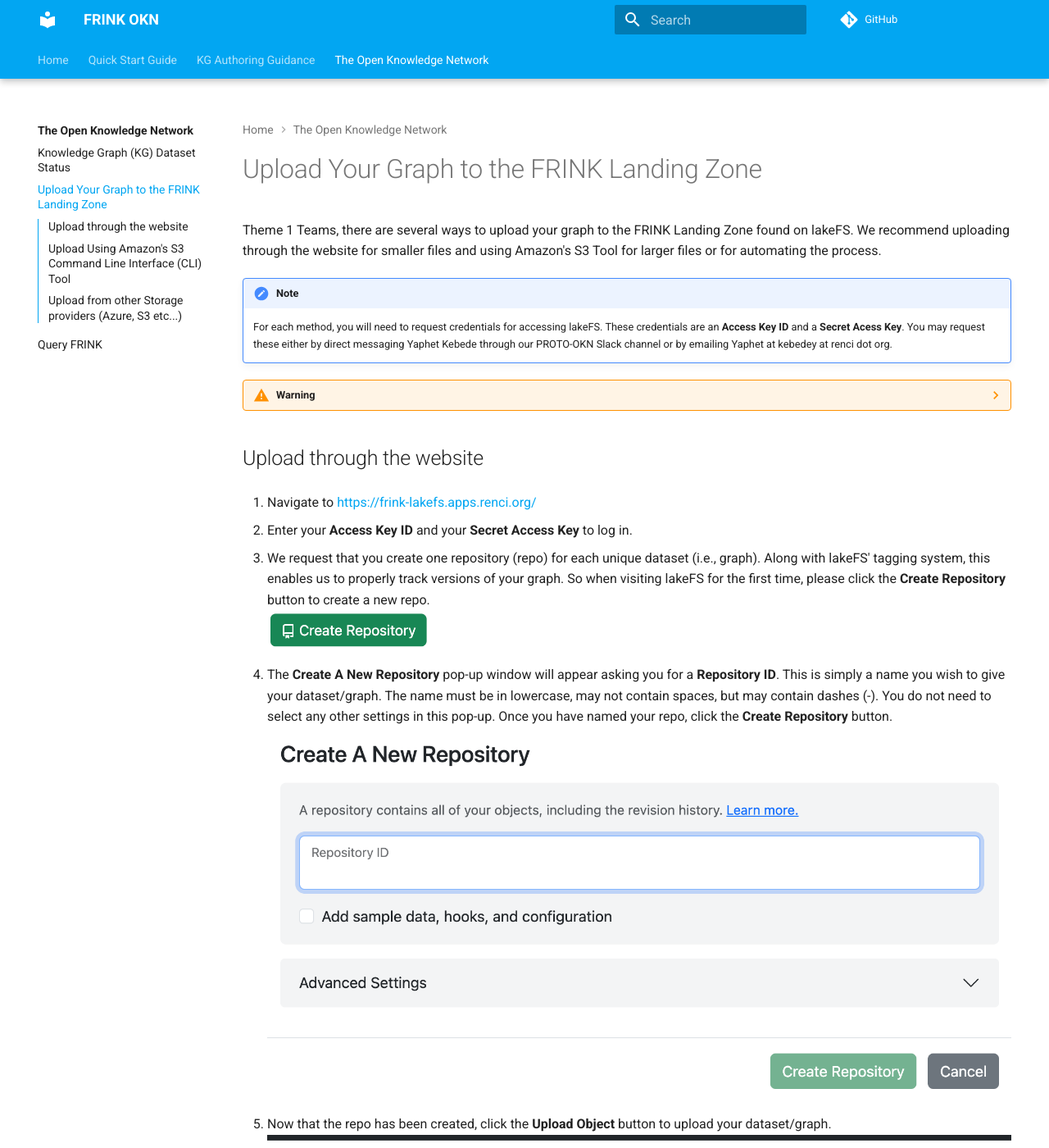
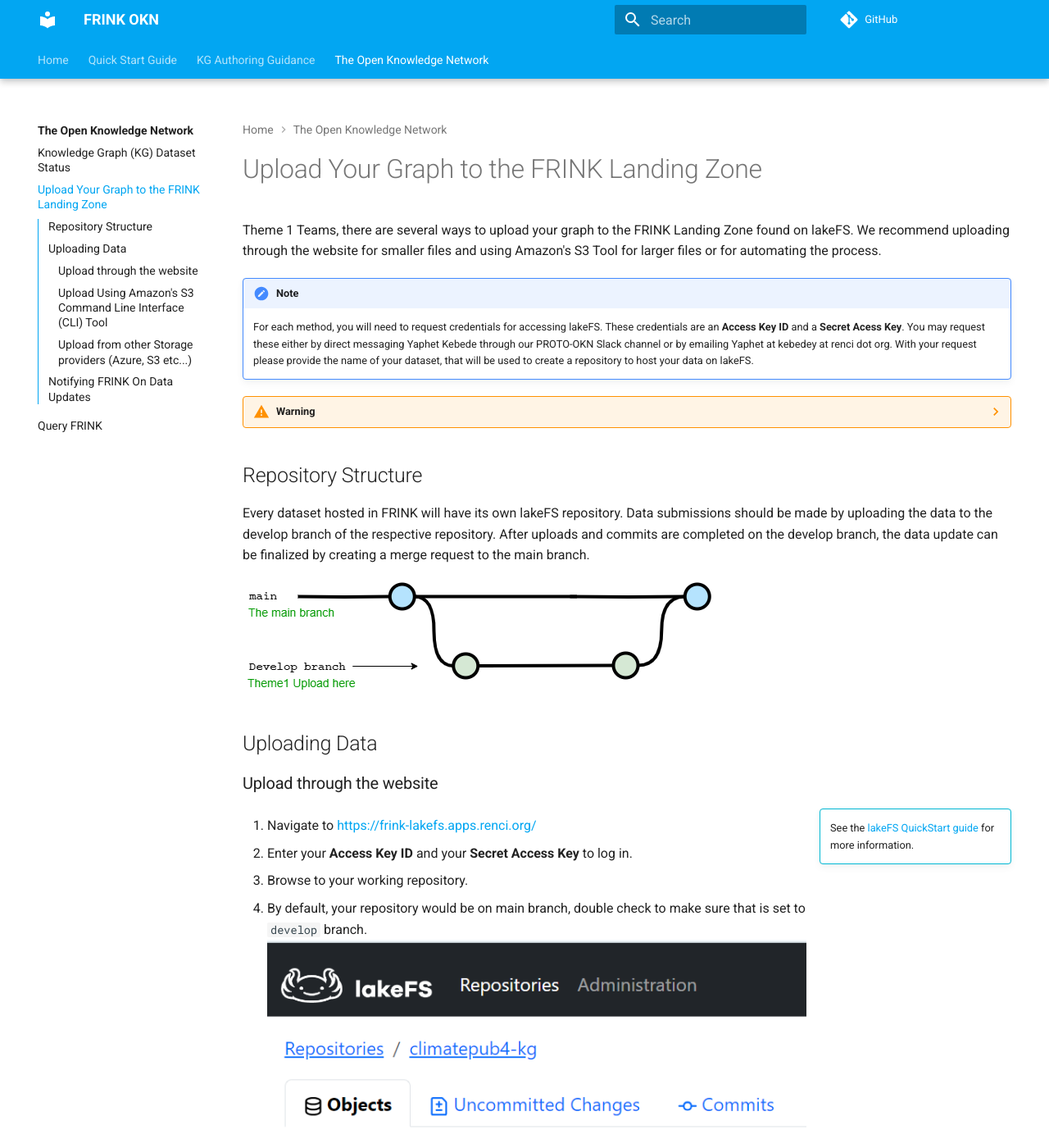
Before and after one commit to frink-okn/frink-landing-zone, an MkDocs documentation site: the page built from docs/help/upload-to-lakefs.md, in a window 1280 px wide and 1400 px high. Shown: the whole window at 82% size. Built offline with MkDocs 1.6.1 and Material for MkDocs 9.7.7, drawn with Linux system fonts in a browser that asks for light colours; comment, search, counter and statistics services are not loaded; some of the changed text lies outside the part shown.

Commit message:
update docs

````diff
--- a/docs/help/upload-to-lakefs.md
+++ b/docs/help/upload-to-lakefs.md
@@ -5,26 +5,38 @@
 
     For each method, you will need to request credentials for accessing lakeFS. These credentials are an **Access Key ID** and a **Secret Acess
     Key**. You may request these either by direct messaging Yaphet Kebede through our PROTO-OKN Slack channel or by emailing Yaphet at kebedey at
-    renci dot org.
+    renci dot org. With your request please provide the name of your dataset, that will be used to create a repository to host your data on lakeFS.
 
 ??? warning
 
     We are currently trying to resolve a problem with extremely large files (e.g., 100GB or more). If you run into a problem uploading your file and
     it is around or over 100GB, please contact Yaphet Kebede at kebedey at renci dot org.
 
-## Upload through the website
+## Repository Structure
+
+Every dataset hosted in FRINK will have its own lakeFS repository. Data submissions should be made by uploading the data to the develop branch of the respective repository. After uploads and commits are completed on the develop branch, the data update can be finalized by creating a merge request to the main branch.
+
+<img src="../../assets/images/branch-struct.png">
+
+## Uploading Data
+
+### Upload through the website
+
+!!! info inline end ""
+
+     See the <a href="https://docs.lakefs.io/quickstart/">lakeFS QuickStart guide</a> for more information.</strong></font>
+
+
 
 1. Navigate to [https://frink-lakefs.apps.renci.org/](https://frink-lakefs.apps.renci.org/)
 
 2. Enter your **Access Key ID** and your **Secret Access Key** to log in.
 
-3. We request that you create one repository (repo) for each unique dataset (i.e., graph). Along with lakeFS' tagging system, this enables us to properly track versions of your graph. So when visiting lakeFS for the first time, please click the **Create Repository** button to create a new repo.
-<img src="../../assets/images/1create-repo-button.png" width="200">
+3. Browse to your working repository.
 
-4. The **Create A New Repository** pop-up window will appear asking you for a **Repository ID**. This is simply a name you wish to give your dataset/graph. The name must be in lowercase, may not contain spaces, but may contain dashes (-). You do not need to select any other settings in this pop-up. Once you have named your repo, click the **Create Repository** button.
-<img src="../../assets/images/2create-repo-popup.png">
-
-5. Now that the repo has been created, click the **Upload Object** button to upload your dataset/graph.
+4. By default, your repository would be on main branch, double check to make sure that is set to `develop` branch.
+<img src="../../assets/images/13change-branch.png">
+5. Click the **Upload Object** button to upload your dataset/graph.
 <img src="../../assets/images/3upload-object-button.png">
 
 6. The **Upload Object** pop-up window will appear offering you the option to drag and drop a single file from your desktop to the pop-up window. Once your file appears in the pop-up, click the **Upload** button to complete the upload. (Although there is a **Path** text field, it will not recognize a file path on your local machine. So please use the drag and drop feature.)
@@ -38,40 +50,16 @@
 8. The **Commit Changes** pop-up window will appear. Please enter a **Commit Message** providing information about the nature of your upload. We suggest you include your name in case multiple individuals from your team are uploading files to lakeFS. The date and time will be recorded automatically.
 <img src="../../assets/images/7commit-changes-popup.png" width="400">
 
-9. To mark the file(s) you uploaded in the above steps with a particular version number, you will need to create a **Tag**. Click on the **Tags** tab to do so.
-<img src="../../assets/images/9tags-tab-button.png">
-10. Once you are on the **Tags** tab, click the **Create Tag** button.
-
-	!!! info
-
-	 	For more information on Lake FS tags, see [https://docs.lakefs.io/understand/model.html#tags](https://docs.lakefs.io/understand/model.html#tags)
-
-11. The **Create Tag** pop-up window will appear. Input a **Tag Name** in the field provided. It is sufficient to do this on the main branch.
-<img src="../../assets/images/10tag-popup.png" width="400">
-
-	!!! info ""
-
-	 	You may use other branches if you wish, just be sure to merge those branches back to main.
 
 
-12. A tag in lakeFS works similarly to a Git ref name. A lakeFS tag marks all the files in the repo&mdash;i.e., the state of the repo&mdash;at the time the tag was created with that particular tag. So for example, on the **Objects** tab, there will be a drop-down menu with the different tags that have been added. Selecting one of those tags will show you all the files that were committed to the repo when that particular tag was created. Changing the selection in that drop-down also lets you access the different versions of your files.
-<img src="../../assets/images/11change-committed-per-tag.png">
+### Upload Using Amazon's S3 Command Line Interface (CLI) Tool
+!!! info inline end ""
 
-!!! info ""
+    More details about using the AWS CLI can be found at <a href="https://docs.lakefs.io/integrations/aws_cli.html">Using lakeFS with the AWS CLI</a>.
+    <br>
+    This could work with other s3 clients. Possible options are also listed at <a href="https://docs.lakefs.io/howto/copying.html">Copying Data
+    to/from lakeFS</a>.
 
-	 **To upload a new version of a file(s) already uploaded to lakeFS, simply repeat steps 1 and 2, and 5 through 12.**
-
-
-!!! info
-
-     See the <a href="https://docs.lakefs.io/quickstart/">lakeFS QuickStart guide</a> for more information.</strong></font>
-
-
-## Upload Using Amazon's S3 Command Line Interface (CLI) Tool
-
-!!! info
-
-     More details about using the AWS CLI can be found at <a href="https://docs.lakefs.io/integrations/aws_cli.html">Using lakeFS with the AWS CLI</a>.
 
 
 1. Install the AWS CLI Toolkit.
@@ -84,35 +72,28 @@
     aws configure --profile lakefs
     ```
 
-3. Create a lakeFS repository.
-    * Visit the [Frink Landing Zone on lakeFS](https://frink-lakefs.apps.renci.org) in a web browser.
-    * Click the **Create Repository** button to create a new repo.
-    <img src="../../assets/images/1create-repo-button.png" width="200"">
-    * The **Create A New Repository** pop-up window will appear asking you for a **Repository ID**. This is simply a name you wish to give your dataset/graph. The name must be in lowercase, may not contain spaces, but may contain dashes (-). You do not need to select any other settings in this pop-up. Once you have named your repo, click the **Create Repository** button.
-    <img src="../../assets/images/2create-repo-popup.png">
-
-4. Upload files to the repository.
+3. Upload files to the repository.
     * In the terminal, upload files to the new repository on the main branch:
     ```
-    aws s3 cp my-local-dataset.hdt s3://my-repo/main/my-local-graph.hdt --endpoint="https://frink-lakefs.apps.renci.org" --profile lakefs
+    aws s3 cp my-local-dataset.hdt s3://my-repo/develop/my-local-graph.hdt --endpoint="https://frink-lakefs.apps.renci.org" --profile lakefs
 	```
 
-    * This example will copy `my-local-dataset.hdt` file to a repo called `my-repo` on the `main` branch, renamed as `my-local-graph.hdt`. It forces the s3 tool to target FRINK lakefs by providing the `--endpoint` option.
-5. Commit the upload.
+    * This example will copy `my-local-dataset.hdt` file to a repo called `my-repo` on the `develop` branch, renamed as `my-local-graph.hdt`. It forces the s3 tool to target FRINK lakefs by providing the `--endpoint` option.
+4. Commit the upload.
     * Back in the web browser, go to your repository.
     * Navigate to the **Uncommitted Changes** tab. Click the **Commit Changes** button.
      <img src="../../assets/images/5uncommitted-changes-tab.png">
     * The **Commit Changes** pop-up window will appear. Please enter an appropriate **Commit Message**.
      <img src="../../assets/images/7commit-changes-popup.png" width="400">
 
-6. Mark as a release and create tags. If you need to mark this as a release and create tags, follow steps 9 onward in the **Upload through the website** section above.
 
-!!! info
 
-    This could work with other s3 clients. Possible options are also listed at <a href="https://docs.lakefs.io/howto/copying.html">Copying Data
-    to/from lakeFS</a>.
+### Upload from other Storage providers (Azure, S3 etc...)
 
-## Upload from other Storage providers (Azure, S3 etc...)
+!!! info inline end ""
+    For more details on rclone commands and options, visit the [rclone documentation](https://rclone.org/docs/).
+
+
 
 This guide can serve as a way to configure rclone as a tool to copy files to lakefs. In this guide we will use
 Azure blob storage as an example.
@@ -162,10 +143,10 @@
 
 4. Verify the Configuration
 
-    You can list the contents of your Azure Blob Storage and lakeFS bucket to verify the configuration:
+    You can list the contents of your Azure Blob Storage and lakeFS repository to verify the configuration:
 ```
 rclone ls azureblob:your-container-name
-rclone ls lakefs:your-bucket-name
+rclone ls lakefs:your-repository-name
 ```
 If the configuration is correct, you should see the contents of your Azure Blob Storage container and lakeFS bucket.
 
@@ -173,8 +154,16 @@
 
     To copy data from Azure Blob Storage to your lakeFS server, use the rclone copy or rclone sync command. Here's an example using the rclone copy command:
 ```
-rclone copy azureblob:your-container-name/path/in/container lakefs:your-bucket-name/path/in/bucket
+rclone copy azureblob:your-container-name/path/in/container lakefs:your-repository-name/develop/location/of/file
 ```
 
-!!! info
-    For more details on rclone commands and options, visit the [rclone documentation](https://rclone.org/docs/).
+## Notifying FRINK On Data Updates
+!!! warning inline    "Note"
+
+    When doing merges please ensure that main branch is going to end up having only data that you'd want to make available. Datafiles from previous versions, that are no longer needed should be removed from develop branch before merging. FRINK will have no way of telling which ones are the right files.
+
+
+
+
+Merging your data from develop branch to main branch will be observed by the FRINK team (currently developing automations),
+do deploy your data and make it queryable.
````
Also changed, not shown: assets/5uncommitted-changes-tab.png (deleted), docs/assets/images/13change-branch.png (added), docs/assets/images/5uncommitted-changes-tab.png, docs/assets/images/branch-struct.png (added).
